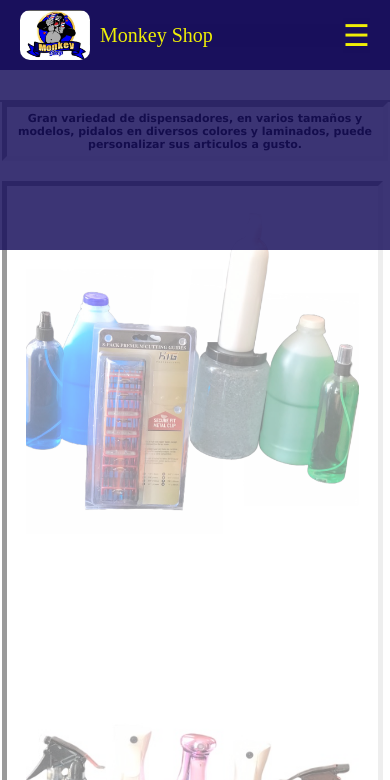
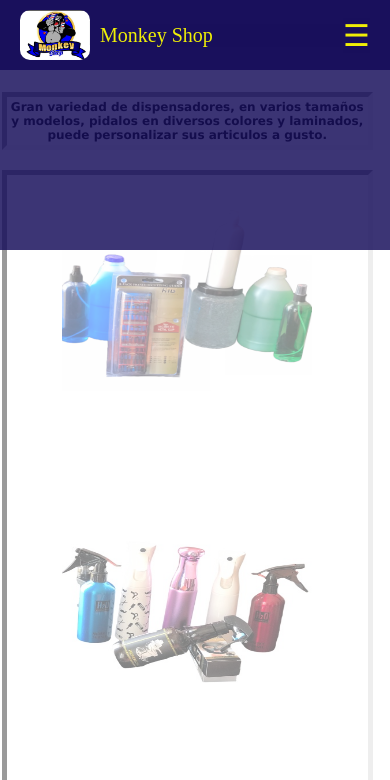
Before and after one commit to rimed4589/MonkeyShop, a PHP site: page / in a window 390 px wide. Shown: the top 780 px of the page. Run offline with PHP 8.4, Linux system fonts and the light colour scheme.

Commit message:
se mejoro la visual del index

```diff
--- a/css/estilos.css
+++ b/css/estilos.css
@@ -35,21 +41,21 @@ header{
     text-align: center;
     font-size: 20px;
     background-color: rgba(245, 245, 245, 0.85);
-
+    font-size: 15px;
 }
 
 .portada {
     text-align: center;
-    width: 1100px;
-    height: 400px;
+    width: 50vw;
+    height: auto;
     margin: auto;
     box-sizing: border-box;
     position: relative;
     border: inset 5px;
 }
 .portada img {
-    width: 300px;
-    height: 300px;
+    width: 200px;
+    height: 200px;
     margin: 20px ;
     opacity: 0.5;
     transition: transform 0.7s ease-in-out;
@@ -135,7 +145,6 @@ footer{
         align-content: center;
         justify-content: center;
         overflow-x: hidden;
-        font-size: 12px;
 
     }
 
@@ -146,81 +155,69 @@ footer{
            transition: 2s ease-in-out;
 
         }
-    }
+
+   }
 
     .container {
         display: flex;
         flex-direction: column;
-        overflow-x: hidden;
-        margin-bottom: 0;
+        flex-wrap: wrap;
+        justify-content: center;
+        align-items: center;
+        border: solid;
+        margin: 2px;
+        box-sizing: border-box;
+        border-style: none;
+        width: 95vw;
+        overflow: hidden;
 
     }
+    .portada {
+        min-width: 95vw;
+        height: auto;
+        position: relative;
+        flex-direction: column;
+        align-items: center;
+        margin-top: -30px;
+    }
+
+    .portada img{
+        height: 250px;
+        width: 250px;
+    }
+    .portada__img1:hover .portada__img2:hover .portada__img3:hover {
+        width: 300px;
+        height: 300px;
+    }
     .container-section__principal{
-        margin-top: 0px;
-        max-width: 99vw;
-        font-weight: 700;
-        font-size: 11px;
-        padding: 5px;
+        margin-top: 90px;
+        max-width: 95vw;
+        font-weight: 800;
+        font-size: 12px;
+        padding: 3px;
         border: inset 5px;
         background-color:whitesmoke;
     }
-    .portada {
-        height: auto;
-        margin: 2px;
-        position: relative;
-        width: 100%;
-        max-width: 95vw;
-        flex-direction: column;
-        align-items: center;
-        margin-top: -30px;
-        box-sizing: content-box;
-        overflow: hidden;
-
-    }
-    .portada img{
-       width: 90%;
-       height: auto;
-       display: block;
-       margin: 0 auto;
-    }
-
-    .portada__img1:hover {
-        width: 90vw;
-        height: 250px;
-
-    }
-    .portada__img2:hover {
-        width: 90vw;
-        height: 250px;
-
-    }
-    .portada__img3:hover {
-        width: 90vw;
-        height: 250px;
-
-    }
 
     .container-section{
-        margin-top: 0px;
-        max-width: 100vw;
+        margin-top: 5px;
         border: inset 5px;
-
+        margin-bottom: 100px;
+        width: 95vw;
+        font-size: 12px;
     }
 
     .container-section__p{
-        font-size: 10px;
-        text-align: center;
-        width: 90vw;
-        margin-bottom: 0;
+        width: 80vw;
+        border: inset 2px;
+        padding: 10px;
+
     }
 
     footer{
         display: inline-block;
 
     }
-    .iframe_footer{
-        text-align: center;
-        display: flex;
-    }
+
 
 }
```
Also changed, not shown: other parts of css/estilos.css (+21 -11 lines).
